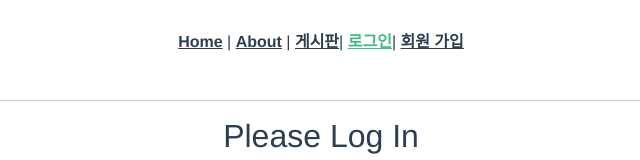
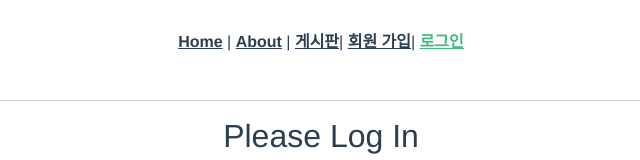
Before and after one commit to Sku-Deview/Sku-Deview, a Vue app in the folder frontend/: page /login in a window 1280 px wide. Shown: the top 160 px of the page, without its empty margins (319-959 px from the left). Built offline with nearby package versions, Linux system fonts and the light colour scheme; the HTML template or start-up script is replaced by a standard one.

Commit message:
feat : jwt 프론트 테스트 완료

```diff
--- a/frontend/src/components/PageHeader.vue
+++ b/frontend/src/components/PageHeader.vue
@@ -5,8 +5,10 @@
       <router-link to="/">Home</router-link> |
       <router-link to="/about">About</router-link> |
       <router-link to="/board/list">게시판</router-link>|
-      <router-link to="/login">로그인</router-link>|
-      <router-link to="/signup">회원 가입</router-link>
+      <router-link to="/signup">회원 가입</router-link>|
+      <router-link to="/login" v-if="!this.$store.state.isLogin">로그인</router-link>
+      <a v-if="this.$store.state.isLogin" @click="fnLogout">로그아웃</a>
+
     </div>
   </header>
   <hr/>
@@ -14,7 +16,13 @@
 
 <script>
 export default {
-
+  methods: {
+    fnLogout() {
+      localStorage.removeItem("user_token")
+      localStorage.removeItem("user_role")
+      location.reload()
+    }
+  }
 }
 </script>
 
--- a/frontend/src/main.js
+++ b/frontend/src/main.js
@@ -5,7 +5,7 @@ import 'bootstrap-vue/dist/bootstrap-vue.css'
 import { createApp } from 'vue'
 import App from './App.vue'
 import router from './router'
-import axios from 'axios'
+import axios from './utils/axios'
 import store from "./vuex/store"
 import  {BootstrapVue3} from "bootstrap-vue-3";
 
--- a/frontend/src/router/index.js
+++ b/frontend/src/router/index.js
@@ -5,6 +5,18 @@ import BoardDetail from "@/views/board/BoardDetail.vue";
 import BoardWrite from "@/views/board/BoardWrite.vue";
 import Login from "@/views/common/Login.vue";
 import Signup from "@/views/common/Signup.vue";
+import store from "@/vuex/store";
+
+const requireAuth = () => (from, to, next) => {
+    const token = localStorage.getItem('user_token')
+    if (token) {
+        store.state.isLogin = true
+        return next()
+    } // isLogin === true면 페이지 이동
+    next('/login') // isLogin === false면 다시 로그인 화면으로 이동
+}
+
+
 
 const routes = [
     {
@@ -33,17 +45,20 @@ const routes = [
     {
         path: '/board/list',
         name: 'BoardList',
-        component: BoardList
+        component: BoardList,
+        beforeEnter: requireAuth()
     },
     {
         path: '/board/detail',
         name: 'BoardDetail',
-        component: BoardDetail
+        component: BoardDetail,
+        beforeEnter: requireAuth()
     },
     {
         path: '/board/write',
         name: 'BoardWrite',
-        component: BoardWrite
+        component: BoardWrite,
+        beforeEnter: requireAuth()
     },
 ]
 
--- /dev/null
+++ b/frontend/src/utils/axios.js
@@ -0,0 +1,13 @@
+import axios from 'axios';
+
+axios.interceptors.request.use(function (config) {
+    const token = localStorage.getItem('user_token');
+    config.headers.Authorization = "Bearer " + token;
+    return config;
+});
+
+axios.interceptors.response.use(function (config) {
+    return config
+});
+
+export default axios;
```
Also changed, not shown: 1 other file (tests, documents, lock files or other folders).
